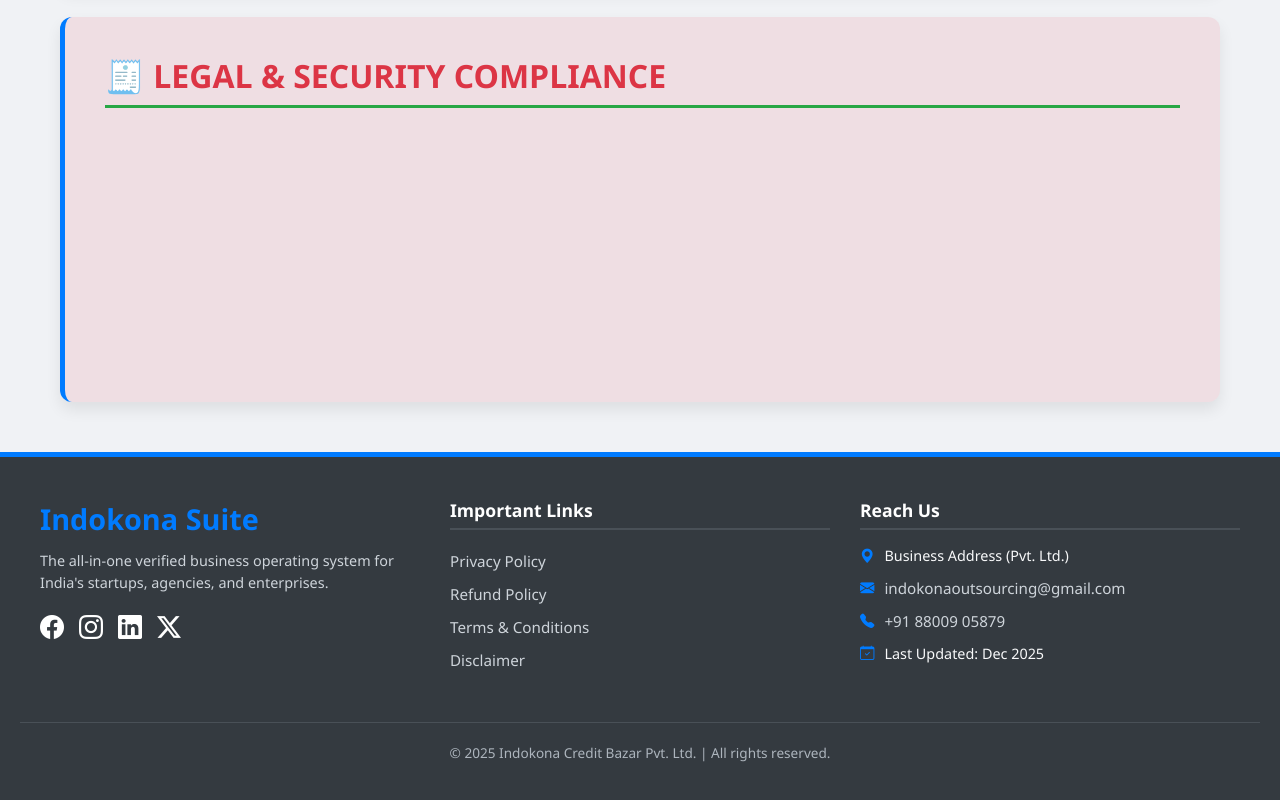
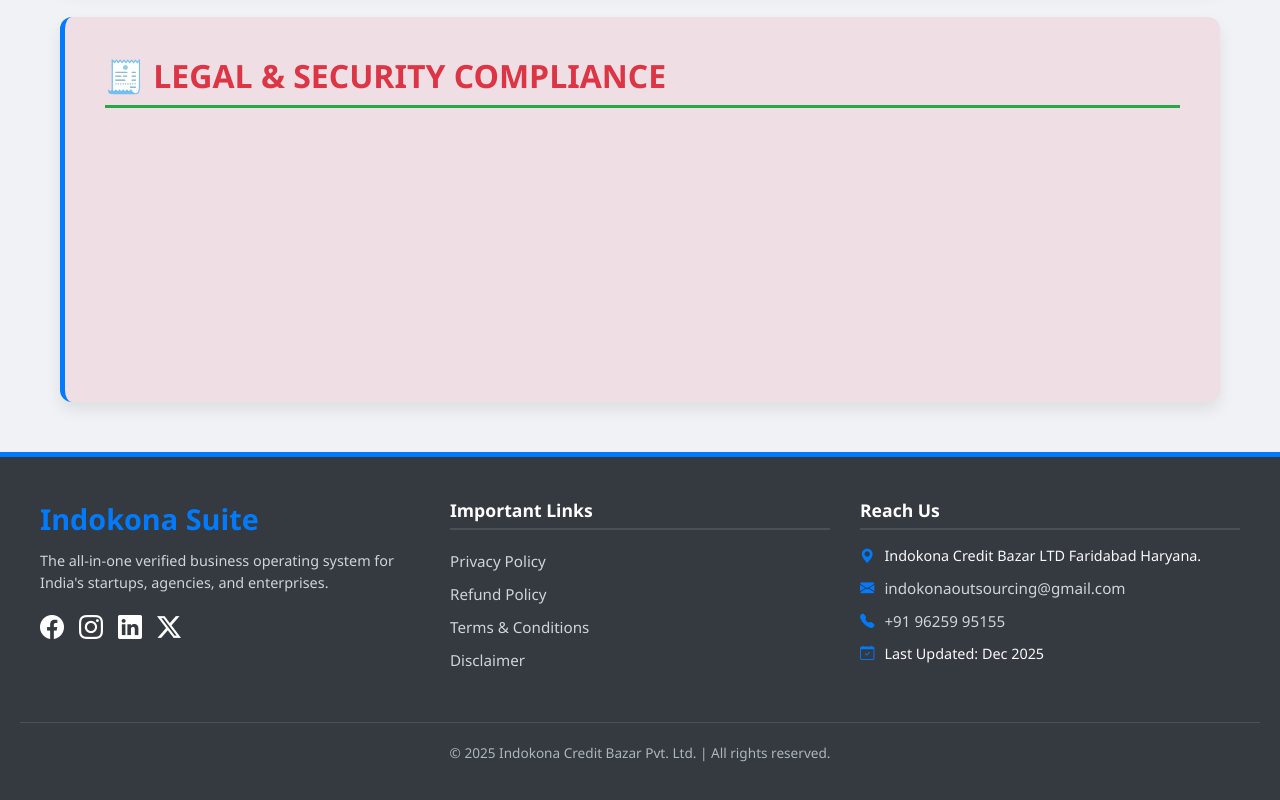
Before and after one commit to Tarunshakya1999/indokonafrontend, a React (Vite) app: page /suite in a window 1280 px wide. Shown: the part 4120-4920 px from the top of the page. Built offline with nearby package versions, Linux system fonts and the light colour scheme.

Commit message:
Add jjju85 nnhg nn nnn 77 kkkk

```diff
--- a/src/SuiteFooter.jsx
+++ b/src/SuiteFooter.jsx
@@ -183,7 +183,7 @@ const SuiteFooter = () => {
           <div style={styles.heading}>Reach Us</div>
           <div style={styles.contactInfo}>
             <i className="bi bi-geo-alt-fill" style={styles.icon}></i>
-            Business Address (Pvt. Ltd.)
+            Indokona Credit Bazar LTD Faridabad Haryana.
           </div>
           <div style={styles.contactInfo}>
             <i className="bi bi-envelope-fill" style={styles.icon}></i>
@@ -191,7 +191,7 @@ const SuiteFooter = () => {
           </div>
           <div style={styles.contactInfo}>
             <i className="bi bi-telephone-fill" style={styles.icon}></i>
-            <a href="tel:+918800905879" style={{ ...styles.link, padding: 0 }}>+91 88009 05879</a>
+            <a href="tel:+91 96259 95155" style={{ ...styles.link, padding: 0 }}>+91 96259 95155</a>
           </div>
           <div style={styles.contactInfo}>
             <i className="bi bi-calendar-check" style={styles.icon}></i>
```
